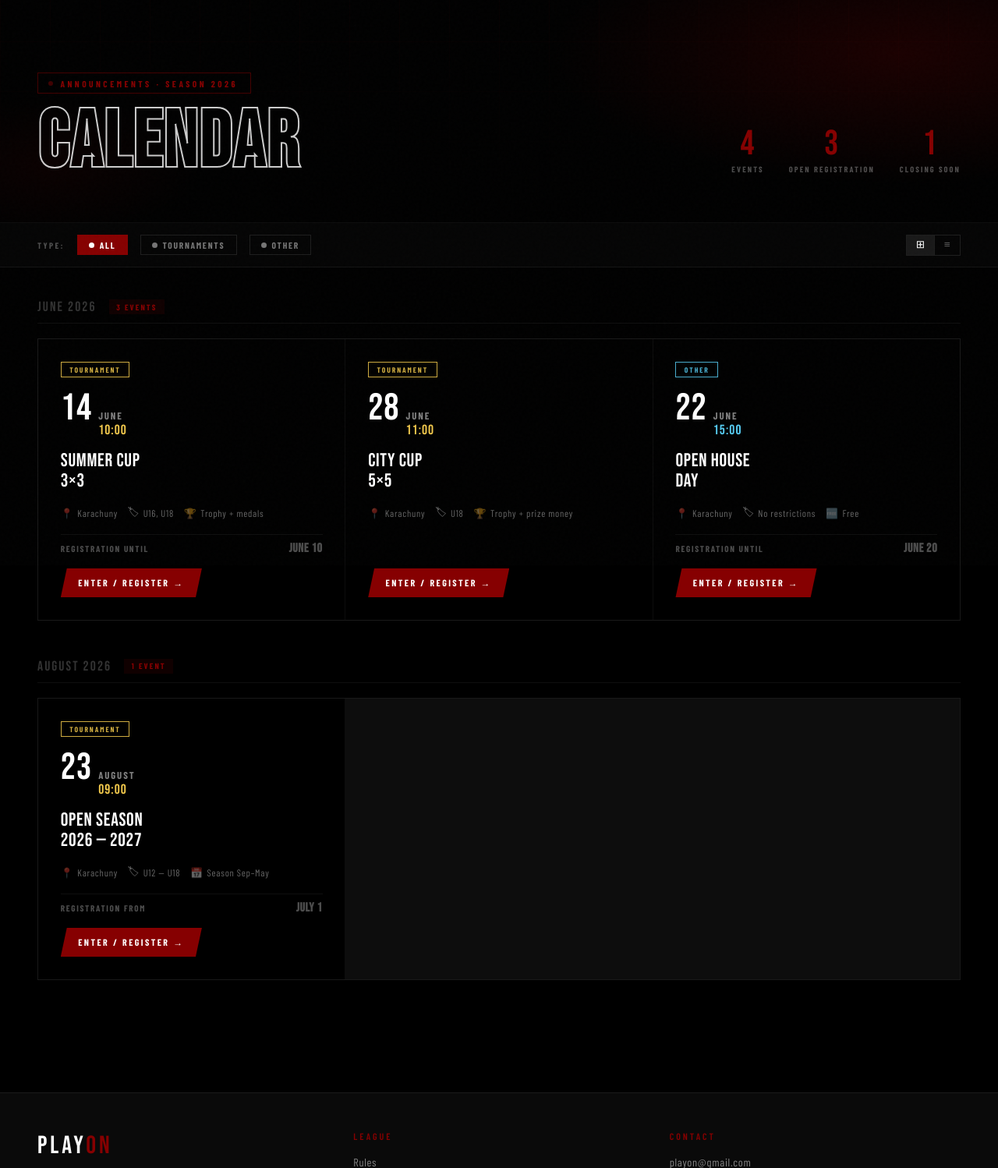
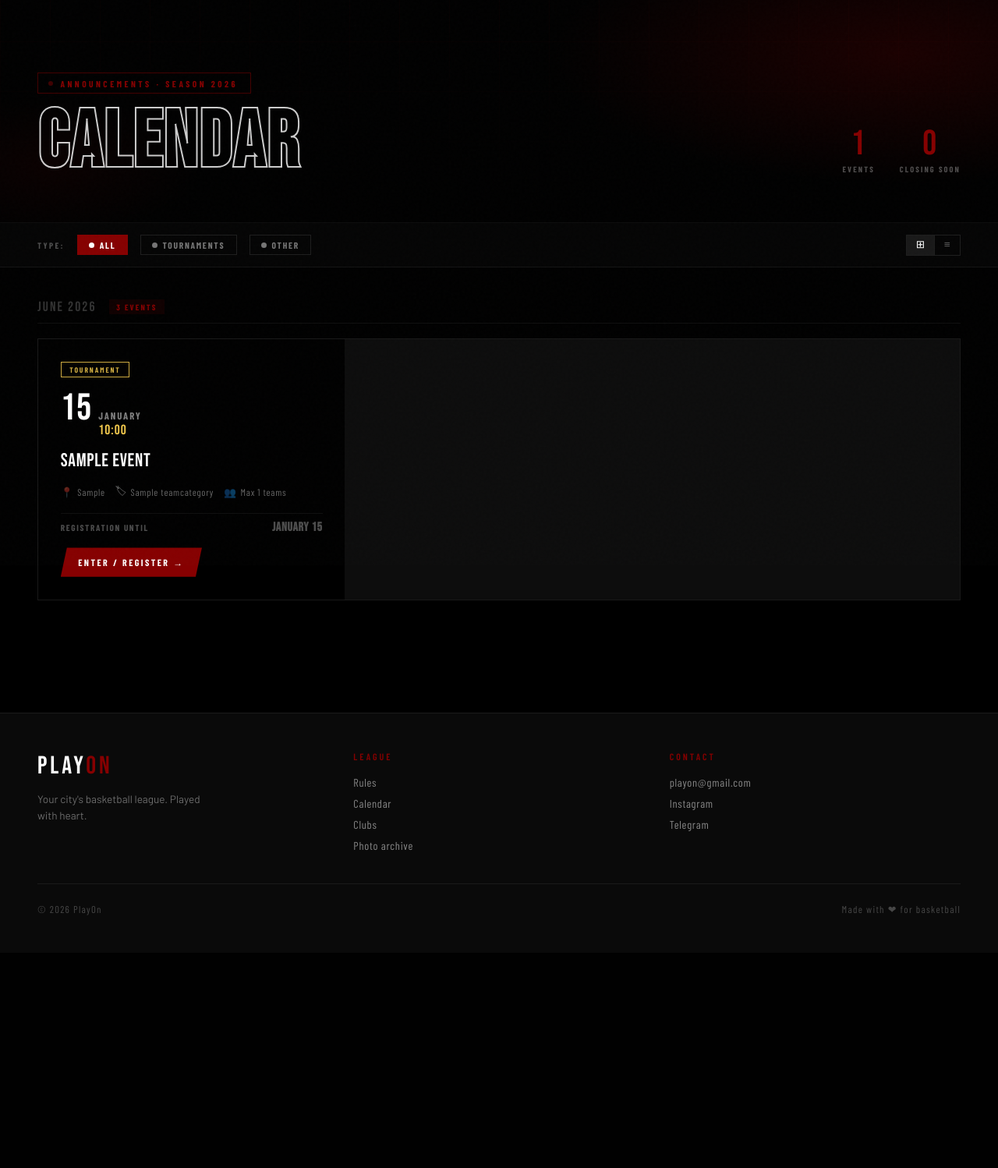
Before and after one commit to xDENozavr/playon, a Django app: page /playon/main/calendar/ in a window 1280 px wide. Shown: the part 75-1573 px from the top of the page at 78% size. After the commit the page ends 1249 px from the top, so only its background shows below. Run offline with Django 5.2, Linux system fonts and the light colour scheme; tables that the repository leaves empty hold one stand-in row (values such as "Sample post").

Commit message:
Connect calendar page to real Event data (grid + list views)

```diff
--- a/core/static/core/css/calendar.css
+++ b/core/static/core/css/calendar.css
@@ -404,7 +404,7 @@ body.view-list  .events-list { display: block; }
 
 /* TYPE COLORS */
 .type-tournament { --type-color: #f2c94c; }
-.type-open     { --type-color: #56ccf2; }
+.type-other     { --type-color: #56ccf2; }
 
 /* REGISTRATION MODAL */
 .modal-overlay {
--- a/core/templates/core/calendar.html
+++ b/core/templates/core/calendar.html
@@ -18,15 +18,11 @@
       <div class="hero-right">
         <div class="hero-upcoming">
           <div class="hero-up-item">
-            <span class="hero-up-val">4</span>
+            <span class="hero-up-val">{{ total_events }}</span>
             <span class="hero-up-label">Events</span>
           </div>
           <div class="hero-up-item">
-            <span class="hero-up-val">3</span>
-            <span class="hero-up-label">Open registration</span>
-          </div>
-          <div class="hero-up-item">
-            <span class="hero-up-val">1</span>
+            <span class="hero-up-val">{{ closing_soon }}</span>
             <span class="hero-up-label">Closing soon</span>
           </div>
         </div>
@@ -43,7 +39,7 @@
     <button class="type-btn type-tournament" data-type="tournament">
       <span class="dot"></span> Tournaments
     </button>
-    <button class="type-btn type-open" data-type="open">
+    <button class="type-btn" data-type="other">
       <span class="dot"></span> Other
     </button>
 
@@ -64,208 +60,67 @@
 
       <!-- Grid -->
       <div class="events-grid">
-
-        <div class="event-card type-tournament" data-type="tournament">
+        {% for event in events %}
+          <div class="event-card type-{{ event.event_type }}" data-type="{{ event.event_type }}">
             <div class="ec-top">
-            <span class="ec-type">Tournament</span>
+              <span class="ec-type">{{ event.get_event_type_display }}</span>
             </div>
             <div class="ec-date-block">
-            <span class="ec-day">14</span>
+              <span class="ec-day">{{ event.date|date:"d" }}</span>
               <div class="ec-month-time">
-              <span class="ec-month">June</span>
-              <span class="ec-time">10:00</span>
+                <span class="ec-month">{{ event.date|date:"F" }}</span>
+                <span class="ec-time">{{ event.time|time:"H:i" }}</span>
               </div>
             </div>
-          <div class="ec-title">Summer Cup<br>3×3</div>
+            <div class="ec-title">{{ event.title }}</div>
             <div class="ec-meta">
-            <span class="ec-meta-item"><span class="ico">📍</span> Karachuny</span>
-            <span class="ec-meta-item"><span class="ico">🏷</span> U16, U18</span>
-            <span class="ec-meta-item"><span class="ico">🏆</span> Trophy + medals</span>
+              <span class="ec-meta-item"><span class="ico">📍</span> {{ event.location.district|default:"TBA" }}</span>
+              <span class="ec-meta-item"><span class="ico">🏷</span> {{ event.category.category_name }}</span>
+              <span class="ec-meta-item"><span class="ico">👥</span> Max {{ event.max_teams }} teams</span>
             </div>
             <div class="ec-deadline">
-            Registration until <em>June 10</em>
+              Registration until <em>{{ event.registration_deadline|date:"F d" }}</em>
             </div>
             <button class="ec-reg-btn"
-            data-title="Summer Cup 3×3"
-            data-type="Tournament"
-            data-date="June 14, 10:00"
-            data-place="Court in the park">
+              data-title="{{ event.title }}"
+              data-type="{{ event.get_event_type_display }}"
+              data-date="{{ event.date|date:"F d" }}, {{ event.time|time:"H:i" }}"
+              data-place="{{ event.location.address|default:'TBA' }}">
               Enter / Register →
             </button>
           </div>
-
-        <div class="event-card type-tournament" data-type="tournament">
-          <div class="ec-top">
-            <span class="ec-type">Tournament</span>
-          </div>
-          <div class="ec-date-block">
-            <span class="ec-day">28</span>
-            <div class="ec-month-time">
-              <span class="ec-month">June</span>
-              <span class="ec-time">11:00</span>
-            </div>
-          </div>
-          <div class="ec-title">City Cup<br>5×5</div>
-          <div class="ec-meta">
-            <span class="ec-meta-item"><span class="ico">📍</span> Karachuny</span>
-            <span class="ec-meta-item"><span class="ico">🏷</span> U18</span>
-            <span class="ec-meta-item"><span class="ico">🏆</span> Trophy + prize money</span>
-          </div>
-          <button class="ec-reg-btn"
-            data-title="City Cup 5×5"
-            data-type="Tournament"
-            data-date="June 28, 11:00"
-            data-place="Karachuny Hall">
-            Enter / Register →
-          </button>
-        </div>
-
-        <div class="event-card type-open" data-type="open">
-          <div class="ec-top">
-            <span class="ec-type">Other</span>
-          </div>
-          <div class="ec-date-block">
-            <span class="ec-day">22</span>
-            <div class="ec-month-time">
-              <span class="ec-month">June</span>
-              <span class="ec-time">15:00</span>
-            </div>
-          </div>
-          <div class="ec-title">Open House<br>Day</div>
-          <div class="ec-meta">
-            <span class="ec-meta-item"><span class="ico">📍</span> Karachuny</span>
-            <span class="ec-meta-item"><span class="ico">🏷</span> No restrictions</span>
-            <span class="ec-meta-item"><span class="ico">🆓</span> Free</span>
-          </div>
-          <div class="ec-deadline">
-            Registration until <em>June 20</em>
-          </div>
-          <button class="ec-reg-btn"
-            data-title="League Open House Day"
-            data-type="Open event"
-            data-date="June 22, 15:00"
-            data-place="Karachuny Hall">
-            Enter / Register →
-          </button>
-        </div>
-
+        {% empty %}
+          <p style="padding: 2rem; color: rgba(255,255,255,.4);">No upcoming events yet.</p>
+        {% endfor %}
       </div>
 
       <!-- List -->
       <div class="events-list">
-        <div class="event-list-item type-tournament" data-type="tournament">
-          <div class="eli-date"><span class="eli-day">14</span><span class="eli-mon">June</span></div>
+        {% for event in events %}
+          <div class="event-list-item type-{{ event.event_type }}" data-type="{{ event.event_type }}">
+            <div class="eli-date">
+              <span class="eli-day">{{ event.date|date:"d" }}</span>
+              <span class="eli-mon">{{ event.date|date:"F" }}</span>
+            </div>
             <div class="eli-info">
               <div class="eli-title-row">
-              <span class="eli-title">Summer Cup 3×3</span>
-              <span class="eli-type type-tournament">Tournament</span>
+                <span class="eli-title">{{ event.title }}</span>
+                <span class="eli-type type-{{ event.event_type }}">{{ event.get_event_type_display }}</span>
               </div>
-            <span class="eli-sub">📍 Karachuny &nbsp;·&nbsp; U16, U18 &nbsp;·&nbsp;</span>
+              <span class="eli-sub">📍 {{ event.location.district|default:"TBA" }} &nbsp;·&nbsp; {{ event.category.category_name }} &nbsp;·&nbsp; Max {{ event.max_teams }} teams</span>
             </div>
             <div class="eli-action">
-            <span class="eli-time">10:00</span>
+              <span class="eli-time">{{ event.time|time:"H:i" }}</span>
               <button class="eli-btn"
-              data-title="Summer Cup 3×3"
-              data-type="Tournament"
-              data-date="June 14, 10:00"
-              data-place="Court in the park">Enter / Register</button>
+                data-title="{{ event.title }}"
+                data-type="{{ event.get_event_type_display }}"
+                data-date="{{ event.date|date:"F d" }}, {{ event.time|time:"H:i" }}"
+                data-place="{{ event.location.address|default:'TBA' }}">Enter / Register</button>
             </div>
           </div>
-        <div class="event-list-item type-open" data-type="open">
-          <div class="eli-date"><span class="eli-day">22</span><span class="eli-mon">June</span></div>
-          <div class="eli-info">
-            <div class="eli-title-row">
-              <span class="eli-title">Open House Day</span>
-              <span class="eli-type type-open">Other</span>
-            </div>
-            <span class="eli-sub">📍 Karachuny &nbsp;·&nbsp; No restrictions &nbsp;·&nbsp; Free</span>
-          </div>
-          <div class="eli-action">
-            <span class="eli-time">15:00</span>
-            <button class="eli-btn"
-              data-title="League Open House Day"
-              data-type="Open event"
-              data-date="June 22, 15:00"
-              data-place="Karachuny Hall">Enter / Register</button>
-          </div>
-        </div>
-        <div class="event-list-item type-tournament" data-type="tournament">
-          <div class="eli-date"><span class="eli-day">28</span><span class="eli-mon">June</span></div>
-          <div class="eli-info">
-            <div class="eli-title-row">
-              <span class="eli-title">City Cup 5×5</span>
-              <span class="eli-type type-tournament">Tournament</span>
-            </div>
-            <span class="eli-sub">📍 Karachuny &nbsp;·&nbsp; U18 &nbsp;·&nbsp;</span>
-          </div>
-          <div class="eli-action">
-            <span class="eli-time">11:00</span>
-            <button class="eli-btn"
-              data-title="City Cup 5×5"
-              data-type="Tournament"
-              data-date="June 28, 11:00"
-              data-place="Karachuny Hall">Enter / Register</button>
-          </div>
-        </div>
-      </div>
-    </div>
-
-    <!-- ── AUGUST 2026 ── -->
-    <div class="month-group reveal" data-month="august">
-      <div class="month-title">August 2026 <span>1 event</span></div>
-
-      <div class="events-grid">
-
-        <div class="event-card type-tournament" data-type="tournament">
-          <div class="ec-top">
-            <span class="ec-type">Tournament</span>
-          </div>
-          <div class="ec-date-block">
-            <span class="ec-day">23</span>
-            <div class="ec-month-time">
-              <span class="ec-month">August</span>
-              <span class="ec-time">09:00</span>
-            </div>
-          </div>
-          <div class="ec-title">Open Season<br>2026 — 2027</div>
-          <div class="ec-meta">
-            <span class="ec-meta-item"><span class="ico">📍</span> Karachuny</span>
-            <span class="ec-meta-item"><span class="ico">🏷</span> U12 — U18</span>
-            <span class="ec-meta-item"><span class="ico">📅</span> Season Sep–May</span>
-          </div>
-          <div class="ec-deadline">
-            Registration from <em>July 1</em>
-          </div>
-          <button class="ec-reg-btn"
-            data-title="Open Season 2026–2027"
-            data-type="Summer season"
-            data-date="Starts August 23"
-            data-place="Karachuny Hall">
-            Enter / Register →
-          </button>
-        </div>
-
-      </div>
-
-      <div class="events-list">
-        <div class="event-list-item type-tournament" data-type="tournament">
-          <div class="eli-date"><span class="eli-day">23</span><span class="eli-mon">Aug</span></div>
-          <div class="eli-info">
-            <div class="eli-title-row">
-              <span class="eli-title">Open Season 2026–2027</span>
-              <span class="eli-type type-tournament">Tournament</span>
-            </div>
-            <span class="eli-sub">📍 Karachuny &nbsp;·&nbsp; U12–U18 &nbsp;·&nbsp; Registration from July 1</span>
-          </div>
-          <div class="eli-action">
-            <span class="eli-time">09:00</span>
-            <button class="eli-btn"
-              data-title="Open Season 2026–2027"
-              data-type="Summer season"
-              data-date="Starts August 23"
-              data-place="Karachuny Hall">Enter / Register</button>
-          </div>
-        </div>
+        {% empty %}
+          <p style="padding: 2rem; color: rgba(255,255,255,.4);">No upcoming events yet.</p>
+        {% endfor %}
       </div>
     </div>
 
--- a/core/views.py
+++ b/core/views.py
@@ -1,6 +1,6 @@
 from django.contrib.auth.decorators import login_required
 from django.shortcuts import render, redirect
-from .models import TeamCategory, Club, Game, RegToTournament, Team
+from .models import TeamCategory, Club, Game, Event, Team
 from django.contrib import messages
 from django.core.exceptions import ValidationError
 from django.shortcuts import get_object_or_404
@@ -8,6 +8,8 @@ from django.shortcuts import get_object_or_404
 from .serializers import ClubSerializer, TeamCategorySerializer, TeamSerializer, GameSerializer
 from rest_framework.viewsets import ReadOnlyModelViewSet, ModelViewSet
 
+from django.utils import timezone
+from datetime import timedelta
 
 def club(request):
     all_clubs = Club.objects.all().order_by('district')
@@ -24,7 +26,16 @@ def club(request):
 
 
 def calendar(request):
-    return render(request, 'core/calendar.html')
+    all_events = Event.objects.select_related('category', 'location').order_by('date')
+    total_events = all_events.count()
+    closing_soon = all_events.filter(registration_deadline__gte=timezone.now(), registration_deadline__lte=timezone.now() + timedelta(days=3)).count()
+
+    context = {
+        'events': all_events,
+        'total_events': total_events,
+        'closing_soon': closing_soon,
+    }
+    return render(request, 'core/calendar.html', context)
 
 
 def teams(request):
```
Lines whose indentation alone changed are shown as unchanged.
